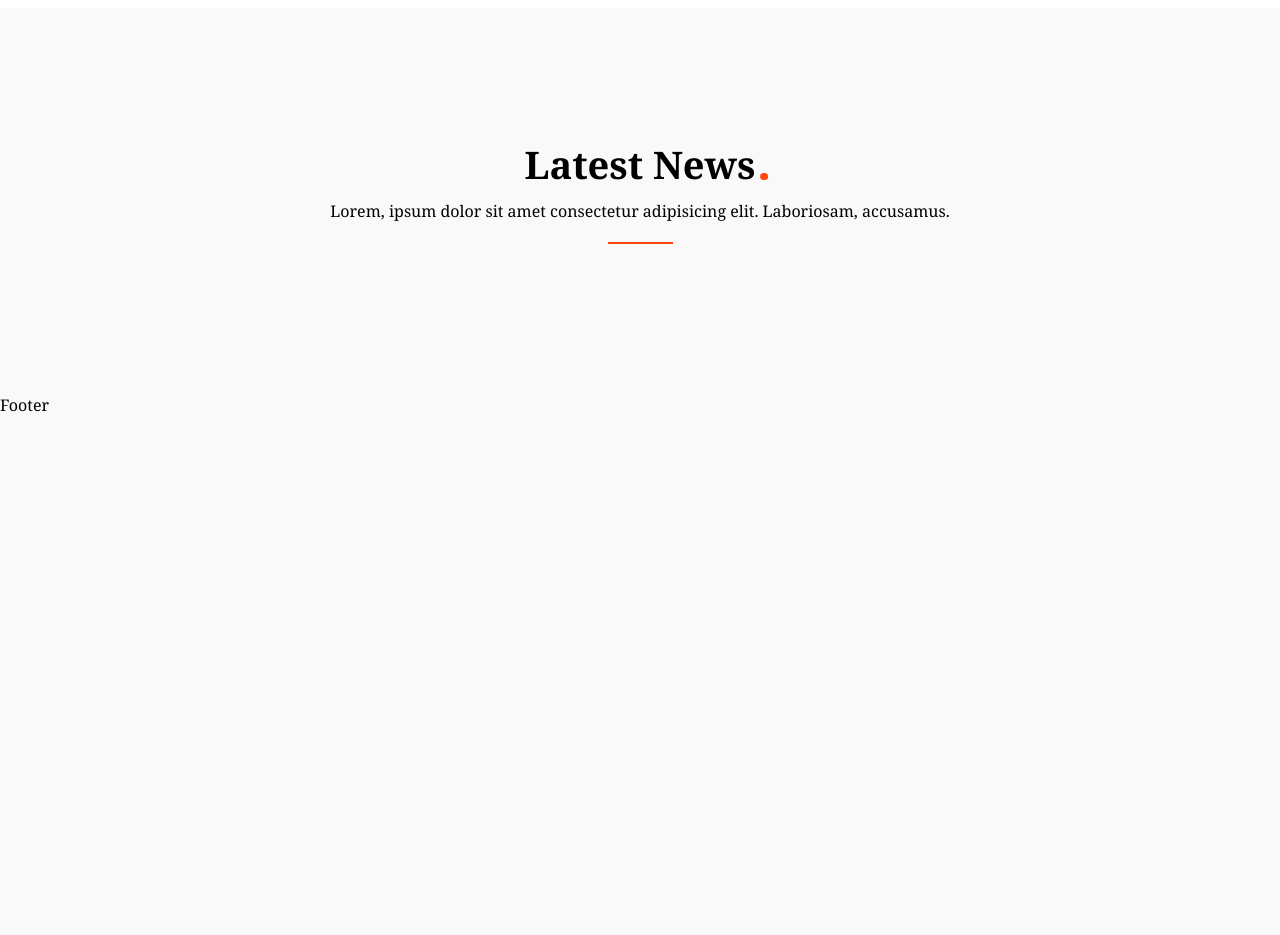
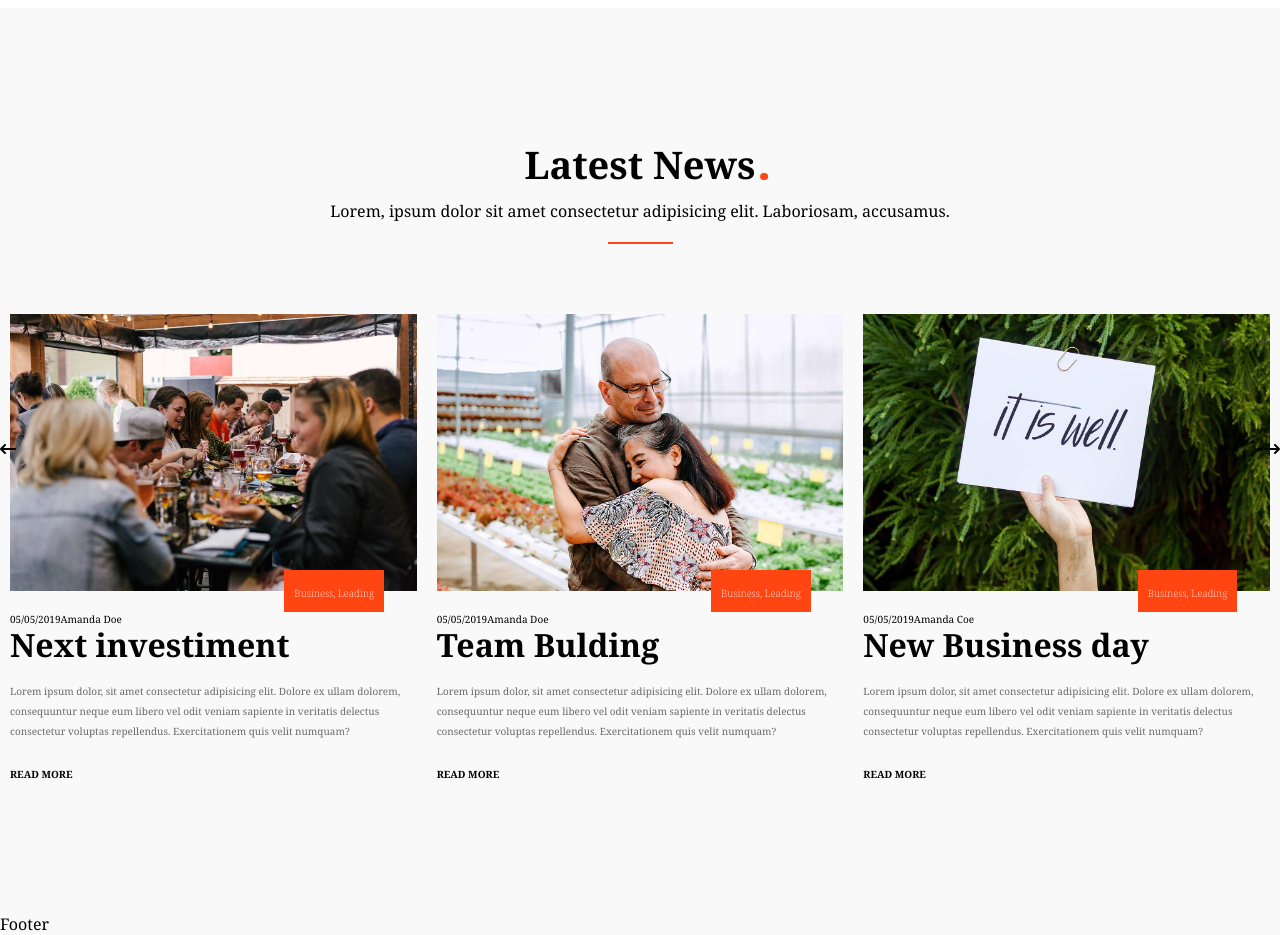
Before and after one commit to AnatoliyZakhryapin/proj-html-vuejs, a Vue app: page / in a window 1280 px wide. Shown: the part 3520-4455 px from the top of the page. Before the commit the page ends 3936 px from the top, so only its background shows below. Built offline with nearby package versions, Linux system fonts and the light colour scheme.

Commit message:
ADD SliderCardTriple to SectionLatestNews

```diff
--- a/src/components/SectionLatestNews.vue
+++ b/src/components/SectionLatestNews.vue
@@ -1,11 +1,47 @@
 <script>
+import SliderCardTripl from './SliderCardTripl.vue';
+
     export default {
-        data() {
-            return {
-
-            }
-        }
-    }
+    data() {
+        return {
+            cardsNews: [
+                {
+                    src: "/img/h1-blog-img-01.jpg",
+                    title: "Next investiment",
+                    text: "                Lorem ipsum dolor, sit amet consectetur adipisicing elit. Dolore ex ullam dolorem, consequuntur neque eum libero vel odit veniam sapiente in veritatis delectus consectetur voluptas repellendus. Exercitationem quis velit numquam?",
+                    date: "05/05/2019",
+                    persone: "Amanda Doe",
+                    badge: ["Business, Leading"]
+                },
+                {
+                    src: "/img/h1-blog-img-02.jpg",
+                    title: "Team Bulding",
+                    text: "                Lorem ipsum dolor, sit amet consectetur adipisicing elit. Dolore ex ullam dolorem, consequuntur neque eum libero vel odit veniam sapiente in veritatis delectus consectetur voluptas repellendus. Exercitationem quis velit numquam?",
+                    date: "05/05/2019",
+                    persone: "Amanda Doe",
+                    badge: ["Business, Leading"]
+                },
+                {
+                    src: "/img/h1-blog-img-03.jpg",
+                    title: "New Business day",
+                    text: "                Lorem ipsum dolor, sit amet consectetur adipisicing elit. Dolore ex ullam dolorem, consequuntur neque eum libero vel odit veniam sapiente in veritatis delectus consectetur voluptas repellendus. Exercitationem quis velit numquam?",
+                    date: "05/05/2019",
+                    persone: "Amanda Coe",
+                    badge: ["Business, Leading"]
+                },
+                {
+                    src: "/img/h1-blog-img-04.jpg",
+                    title: "Next meeting",
+                    text: "                Lorem ipsum dolor, sit amet consectetur adipisicing elit. Dolore ex ullam dolorem, consequuntur neque eum libero vel odit veniam sapiente in veritatis delectus consectetur voluptas repellendus. Exercitationem quis velit numquam?",
+                    date: "05/05/2019",
+                    persone: "Amanda Coe",
+                    badge: ["Business, Leading"]
+                },
+            ]
+        };
+    },
+    components: { SliderCardTripl }
+}
 </script>
 
 <template>
@@ -19,7 +55,13 @@
                     </div>
                 </div>
             </div>
+            <div class="row">
+                <div class="col">
+                    <SliderCardTripl :slides="cardsNews"/>
+                </div>
+            </div>
         </div>
+
     </section>
 </template>
 
@@ -29,12 +71,15 @@
 
     .latest-news {
         padding: 130px 0px;
+        .container-xl {
+            position: relative;
+        }
         .row {
             justify-content: center;
             text-align: center;
             row-gap: 70px;
             .section-header {
-                margin-bottom: 20px;
+                margin-bottom: 70px;
                 &::after {
                     @include after-line;
                 }
@@ -60,9 +105,6 @@
                     margin-bottom: 20px;
                 }
             }
-
         }
     }
-
-
 </style>
```
